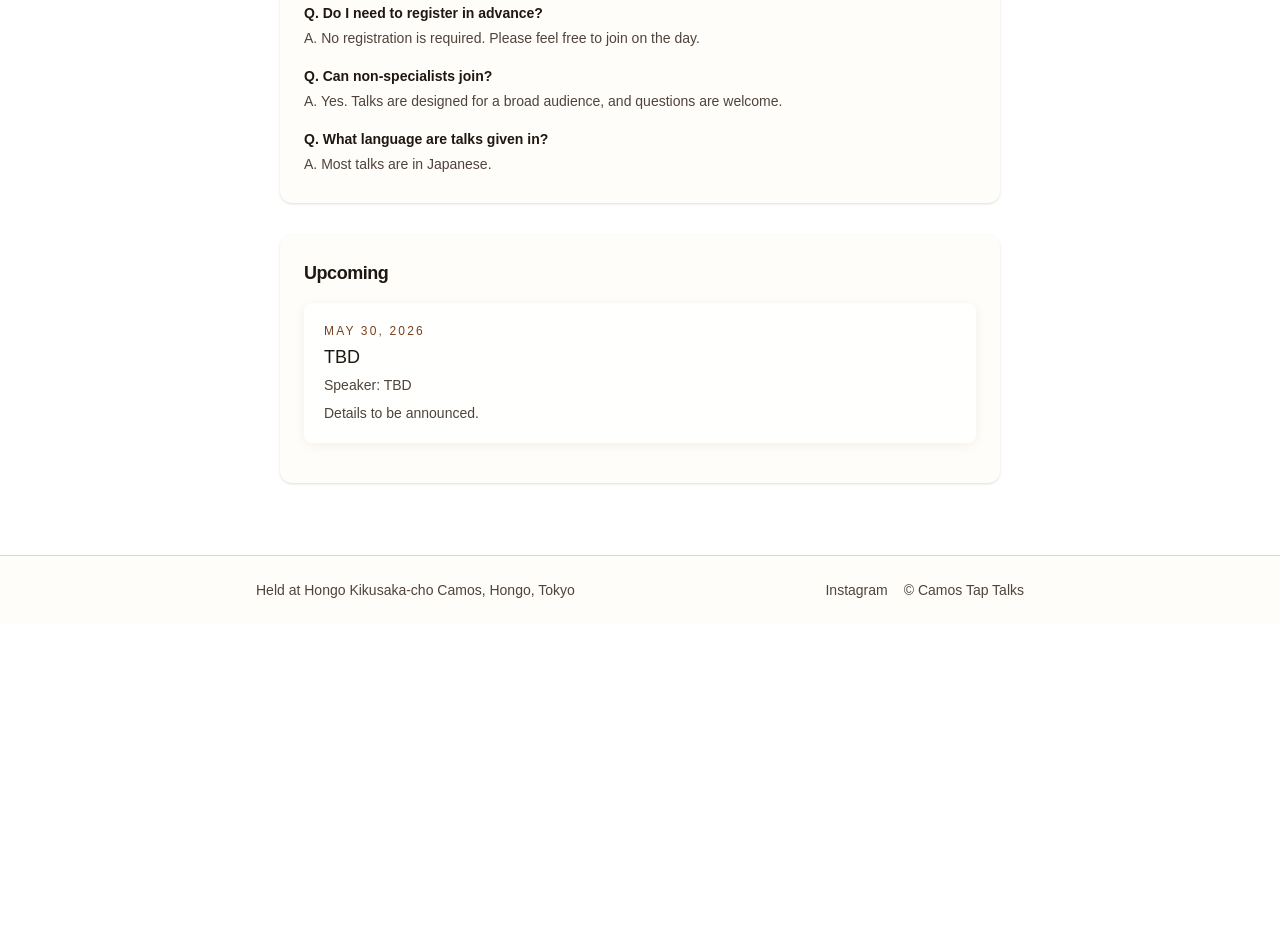
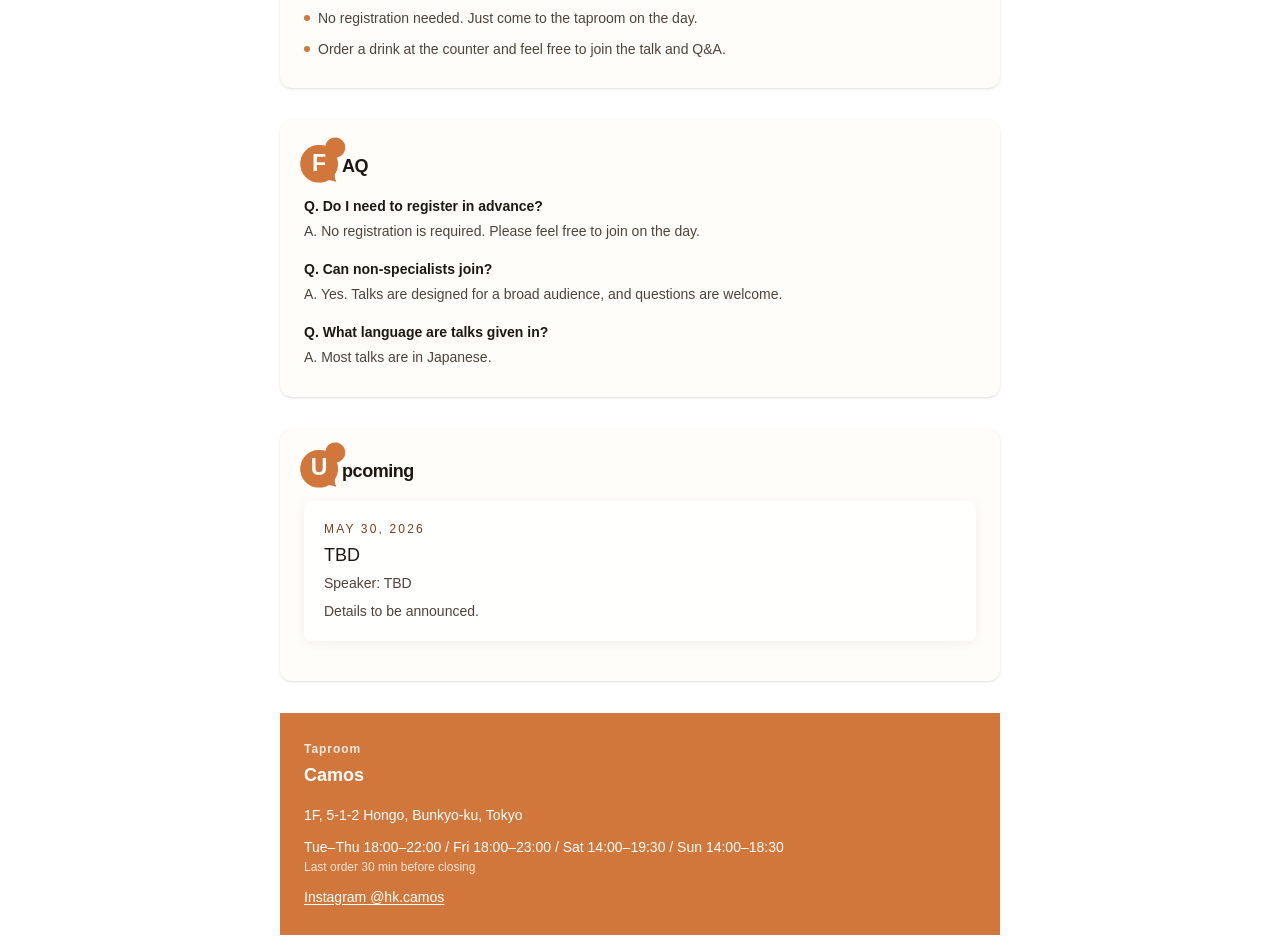
Before and after one commit to camos-tap-talks/camos-tap-talks.github.io, a Next.js app: page /en in a window 1280 px wide. Shown: the part 622-1572 px from the top of the page. Before the commit the page ends 1246 px from the top, so only its background shows below. Built offline with nearby package versions, Linux system fonts and the light colour scheme; a web font is replaced by a local one.

Commit message:
Update Camos section and homepage content

```diff
--- a/src/app/[lang]/page.tsx
+++ b/src/app/[lang]/page.tsx
@@ -2,6 +2,7 @@ import { notFound } from "next/navigation";
 import { locales, type Locale, getTranslations } from "@/lib/i18n";
 import { getUpcomingTalks, getPastTalks } from "@/lib/talks";
 import TalkCard from "@/components/TalkCard";
+import IconInitialHeading from "@/components/IconInitialHeading";
 import Link from "next/link";
 import Image from "next/image";
 
@@ -49,13 +50,14 @@ export default async function HomePage({ params }: Props) {
       </section>
 
       <section className="mb-8 rounded-xl bg-[var(--surface)] px-6 py-7 shadow-sm">
-        <h2 className="mb-3 text-lg font-semibold text-[var(--foreground)] tracking-tight">
-          {t.home.formatTitle}
-        </h2>
+        <IconInitialHeading
+          text={t.home.formatTitle}
+          className="mb-3 text-lg font-semibold text-[var(--foreground)] tracking-tight"
+        />
         <ul className="space-y-2 text-sm text-[var(--muted)]">
           {t.home.formatItems.map((item) => (
             <li key={item} className="flex items-start gap-2 leading-relaxed">
-              <span className="mt-2 inline-block h-1.5 w-1.5 rounded-full bg-[var(--accent)]" />
+              <span className="mt-2 inline-block h-1.5 w-1.5 shrink-0 rounded-full bg-[var(--accent)]" />
               <span>{item}</span>
             </li>
           ))}
@@ -63,9 +65,25 @@ export default async function HomePage({ params }: Props) {
       </section>
 
       <section className="mb-8 rounded-xl bg-[var(--surface)] px-6 py-7 shadow-sm">
-        <h2 className="mb-4 text-lg font-semibold text-[var(--foreground)] tracking-tight">
-          {t.home.faqTitle}
-        </h2>
+        <IconInitialHeading
+          text={t.home.participationTitle}
+          className="mb-3 text-lg font-semibold text-[var(--foreground)] tracking-tight"
+        />
+        <ul className="space-y-2 text-sm text-[var(--muted)]">
+          {t.home.participationItems.map((item) => (
+            <li key={item} className="flex items-start gap-2 leading-relaxed">
+              <span className="mt-2 inline-block h-1.5 w-1.5 shrink-0 rounded-full bg-[var(--accent)]" />
+              <span>{item}</span>
+            </li>
+          ))}
+        </ul>
+      </section>
+
+      <section className="mb-8 rounded-xl bg-[var(--surface)] px-6 py-7 shadow-sm">
+        <IconInitialHeading
+          text={t.home.faqTitle}
+          className="mb-4 text-lg font-semibold text-[var(--foreground)] tracking-tight"
+        />
         <dl className="space-y-4">
           {t.home.faqItems.map((item) => (
             <div key={item.question}>
@@ -77,9 +95,10 @@ export default async function HomePage({ params }: Props) {
       </section>
 
       <section className="mb-8 rounded-xl bg-[var(--surface)] px-6 py-6 shadow-sm">
-        <h2 className="mb-4 text-lg font-semibold text-[var(--foreground)] tracking-tight">
-          {t.home.upcomingTitle}
-        </h2>
+        <IconInitialHeading
+          text={t.home.upcomingTitle}
+          className="mb-4 text-lg font-semibold text-[var(--foreground)] tracking-tight"
+        />
         {upcoming.length === 0 ? (
           <p className="text-sm text-[var(--muted)]">{t.home.noUpcoming}</p>
         ) : (
@@ -91,9 +110,10 @@ export default async function HomePage({ params }: Props) {
 
       {past.length > 0 && (
         <section className="mb-8 rounded-xl bg-[var(--surface)] px-6 py-6 shadow-sm">
-          <h2 className="mb-4 text-lg font-semibold text-[var(--foreground)] tracking-tight">
-            {t.home.recentTitle}
-          </h2>
+          <IconInitialHeading
+            text={t.home.recentTitle}
+            className="mb-4 text-lg font-semibold text-[var(--foreground)] tracking-tight"
+          />
           {past.map((talk) => (
             <TalkCard key={talk.id} talk={talk} locale={locale} />
           ))}
@@ -105,6 +125,26 @@ export default async function HomePage({ params }: Props) {
           </Link>
         </section>
       )}
+
+      <section className="mb-8  bg-[#d1773b] px-6 py-7 text-white">
+        <p className="mb-1 text-xs font-semibold tracking-[0.08em] text-white/85">{t.camos.label}</p>
+        <h2 className="mb-4 text-lg font-bold">{t.camos.title}</h2>
+        <div className="space-y-3 text-sm">
+          <p>{t.camos.address}</p>
+          <div>
+            <p>{t.camos.hours}</p>
+            <p className="mt-0.5 text-xs opacity-80">{t.camos.hoursNote}</p>
+          </div>
+          <a
+            href="https://www.instagram.com/hk.camos"
+            target="_blank"
+            rel="noopener noreferrer"
+            className="inline-block font-medium underline underline-offset-2 transition-opacity hover:opacity-80"
+          >
+            {t.camos.instagram} @hk.camos
+          </a>
+        </div>
+      </section>
     </div>
   );
 }
--- a/src/components/Footer.tsx
+++ b/src/components/Footer.tsx
@@ -1,28 +1,14 @@
 import type { Locale } from "@/lib/i18n";
-import { getTranslations } from "@/lib/i18n";
 
 type Props = {
   locale: Locale;
 };
 
-export default function Footer({ locale }: Props) {
-  const t = getTranslations(locale);
-
+export default function Footer({ locale: _locale }: Props) {
   return (
-    <footer className="mt-auto border-t border-[var(--line)] bg-[var(--surface)] py-6 px-6 text-sm text-[var(--muted)]">
-      <div className="max-w-3xl mx-auto flex flex-col sm:flex-row items-center justify-between gap-2">
-        <span>{t.footer.venue}</span>
-        <div className="flex gap-4">
-          <a
-            href="https://www.instagram.com/hk.camos"
-            target="_blank"
-            rel="noopener noreferrer"
-            className="transition-colors hover:text-[var(--accent-deep)]"
-          >
-            {t.footer.instagram}
-          </a>
-          <span>© Camos Tap Talks</span>
-        </div>
+    <footer className="mt-auto border-t border-[var(--line)] bg-[var(--surface)] py-4 px-6 text-sm text-[var(--muted)]">
+      <div className="max-w-3xl mx-auto text-center">
+        <span>© Camos Tap Talks</span>
       </div>
     </footer>
   );
--- a/src/components/Header.tsx
+++ b/src/components/Header.tsx
@@ -62,7 +62,7 @@ export default function Header({ locale }: Props) {
             ))}
           </nav>
 
-          <div className="flex items-center min-w-[5.5rem] justify-start">
+          <div className="flex items-center min-w-[3.6rem] justify-start">
             <Link
               href={t.langSwitchPath}
               className="border-l border-white/30 pl-3 font-bold text-white/78 hover:text-white transition-colors text-sm"
--- /dev/null
+++ b/src/components/IconInitialHeading.tsx
@@ -0,0 +1,38 @@
+type Props = {
+  text: string;
+  initialClassName?: string;
+  className?: string;
+};
+
+const siteBasePath = process.env.NODE_ENV === "production" ? "/camos-tap-talks" : "";
+
+export default function IconInitialHeading({
+  text,
+  className,
+  initialClassName,
+}: Props) {
+  const firstChar = text.charAt(0);
+  const restText = text.slice(1);
+
+  return (
+    <h2 className={className}>
+      <span
+        className={`relative mr-[0.5em] inline-grid h-[1.8em] w-[1.8em] place-items-center align-[0.1em] text-[0.92em] leading-none text-white ${initialClassName ?? ""}`}
+        aria-hidden="true"
+      >
+        <span
+          className="pointer-events-none absolute inset-0 bg-no-repeat"
+          style={{
+            backgroundImage: `url(${siteBasePath}/icon.png)`,
+            backgroundSize: "100%",
+            // backgroundPosition: "50% 50%",
+            transform: "translate(0.22em, -0.18em) scale(1.5)",
+            transformOrigin: "center",
+          }}
+        />
+        <span className="relative z-10 text-[1.4em]">{firstChar}</span>
+      </span>
+      {restText}
+    </h2>
+  );
+}
--- a/src/lib/i18n.ts
+++ b/src/lib/i18n.ts
@@ -21,6 +21,11 @@ export const translations = {
         "Open Q&A and discussion with people in the room (no registration required)",
         "Presentations are flexible: slides, poster, talk-only, live demo, and more",
         "Main language is Japanese",
+      ],
+      participationTitle: "How to Join",
+      participationItems: [
+        "No registration needed. Just come to the taproom on the day.",
+        "Order a drink at the counter and feel free to join the talk and Q&A.",
       ],
       faqTitle: "FAQ",
       faqItems: [
@@ -63,8 +68,12 @@ export const translations = {
       date: "Date",
       venue: "Venue",
     },
-    footer: {
-      venue: "Held at Hongo Kikusaka-cho Camos, Hongo, Tokyo",
+    camos: {
+      label: "Taproom",
+      title: "Camos",
+      address: "1F, 5-1-2 Hongo, Bunkyo-ku, Tokyo",
+      hours: "Tue–Thu 18:00–22:00 / Fri 18:00–23:00 / Sat 14:00–19:30 / Sun 14:00–18:30",
+      hoursNote: "Last order 30 min before closing",
       instagram: "Instagram",
     },
     langSwitch: "日本語",
@@ -81,36 +90,35 @@ export const translations = {
       // subtitle: "本郷菊坂町かもすで開かれるトークシリーズ",
       description:
         "Camos Tap Talks は、東京都文京区本郷のタップルーム「本郷菊坂町かもす」で開催されるトークシリーズです。研究者がビール片手に研究の世界をわかりやすく紹介します。",
-      formatTitle: "企画内容",
+      formatTitle: "何をするの？",
       formatItems: [
-        "招聘研究者による 10 分の研究紹介トーク",
-        "その後は自由な Q&A・Discussion（事前登録不要）",
-        "発表形式は自由（スライド、ポスター、口頭のみ、実演など）",
-        "言語は日本語を基本とします",
+        "はじめに、お呼びした研究者に研究紹介トーク（15分程度）をしていただきます。",
+        "その後、皆さまがお聞きしたいことを自由にお聞きください。「研究を始めたきっかけは？」「この分野の将来は？」「ふだんどんな生活をしているの？」など、どんな質問でも歓迎です！"
+      ],
+      participationTitle: "参加方法",
+      participationItems: [
+        "事前申し込みは不要です。当日そのままご来店ください！",
+        "参加費無料です。カウンターでドリンクをご注文のうえ、トークや Q&A にお気軽にご参加ください。",
+        "途中参加・途中退出も自由です。途中参加の方にもわかるように、何度か研究紹介トークの内容を振り返る時間を設けます。",
       ],
       faqTitle: "よくある質問",
       faqItems: [
-        {
-          question: "事前申し込みは必要ですか？",
-          answer: "不要です。当日そのままご参加いただけます。",
-        },
         {
           question: "専門外でも参加できますか？",
           answer: "参加できます。一般のお客さんにもわかりやすい内容を目指しています。",
         },
         {
-          question: "トークは何語で行われますか？",
-          answer: "基本的に日本語で実施します。",
+          question: "ドリンクの注文は必要ですか？",
+          answer: "ワンドリンク以上のご注文をお願いしています。",
         },
-      ],
-      speakersTitle: "招聘者・運営",
-      speakersDescription:
-        "大学院生・ポスドク・大学教員など、分野を問わず研究者を招聘します。まずは試験的に実施し、反応を見ながら年数回の定期開催を検討します。",
-      valueTitle: "想定される価値",
-      valueItems: [
-        "一般のお客さん: 普段聞けない研究の話を気軽に楽しめる",
-        "研究者: 異分野・非専門家へのアウトリーチ機会になる",
-        "店舗: 新しい客層との接点や話題づくりにつながる",
+        {
+          question: "ビール以外もありますか？",
+          answer: "ソフトドリンクもありますので、アルコールが苦手な方も安心してご参加いただけます。",
+        },
+        {
+          question: "タップルームとは何ですか？",
+          answer: "ビール醸造所に併設されたバーのことです。ビールを注ぐタップが並んでいることからタップルーム（Taproom）と呼ばれています。",
+        }
       ],
       upcomingTitle: "次回のトーク",
       noUpcoming: "予定されているトークはありません。",
@@ -129,8 +137,12 @@ export const translations = {
       date: "日時",
       venue: "会場",
     },
-    footer: {
-      venue: "東京・本郷 本郷菊坂町かもす にて開催",
+    camos: {
+      label: "タップルーム",
+      title: "本郷菊坂町かもす",
+      address: "東京都文京区本郷5-1-2 1F",
+      hours: "火水木 18:00–22:00 ／ 金 18:00–23:00 ／ 土 14:00–19:30 ／ 日 14:00–18:30",
+      hoursNote: "※ラストオーダー閉店30分前　※最新の営業時間は Instagram をご確認ください",
       instagram: "Instagram",
     },
     langSwitch: "English",
```
Also changed, not shown: src/app/[lang]/talks/[slug]/page.tsx (+9 -6 lines), public/icon.png (added).
